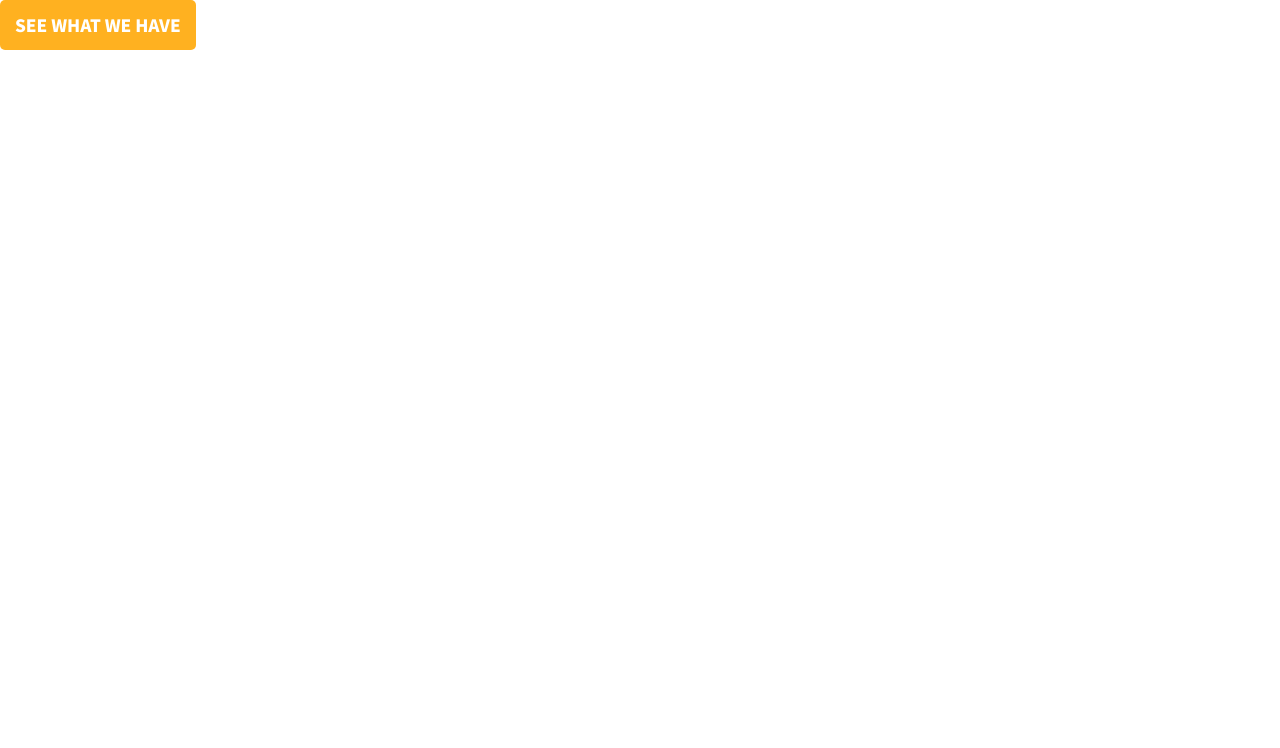
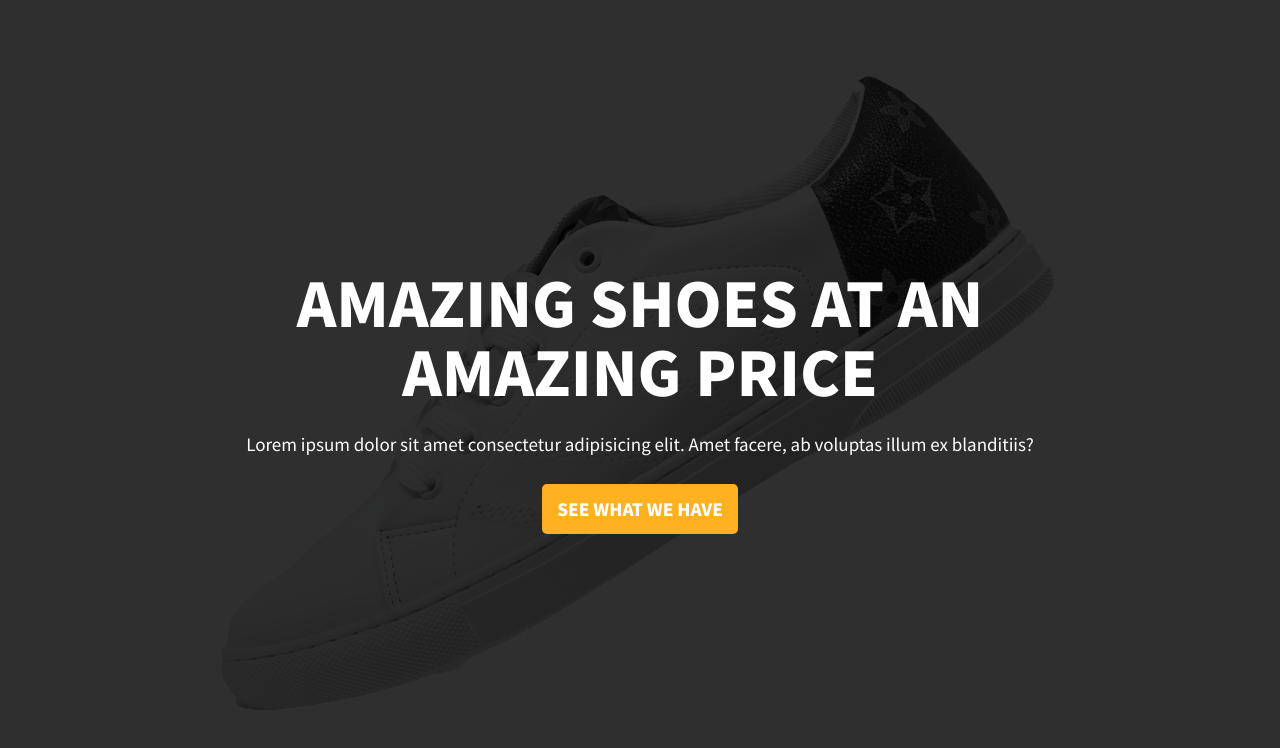
Before and after one commit to Yasirkhan6499/shoespage, a plain HTML site: page index.html in a window 1280 px wide. Drawn offline with Linux system fonts and the light colour scheme.

Commit message:
header completed

```diff
--- a/css/style.css
+++ b/css/style.css
@@ -1,4 +1,5 @@
 /***** Genral **********/
+
 html{
     font-size: 62.5%;
 }
@@ -9,6 +10,9 @@ html{
 body{
     font-family: 'Noto Sans JP', sans-serif;
     font-size: 1.7rem;
+
+
+
 }
 
 /******* Button *********/
@@ -38,3 +42,38 @@ border: none;
 }
 
 /******** Header **********/
+header{
+    height: 100vh;
+    background: url(/images/hero-page.png);
+    background-blend-mode: multiply;
+    background-repeat: no-repeat;
+    background-position: center center;
+    background-attachment: fixed;
+    background-color: rgba(0, 0, 0, 0.815);
+
+    color: white;
+
+    display: flex;
+    justify-content: center;
+    align-items: center;
+
+}
+.header__content{
+
+    z-index: 100;
+    max-width: 900px;
+    text-align: center;
+    margin: 0 auto;
+
+}
+.header__content h1{
+    margin-top: 0;
+    text-transform: uppercase;
+    font-size: clamp(4rem, 5.5vw, 6rem);
+    font-weight: 900;
+    margin: 0 2.5rem;
+
+}
+.header__content p{
+    margin: 3rem 5rem;
+}
--- a/index.html
+++ b/index.html
@@ -16,6 +16,15 @@
     <title>Shoes Landing Page By Yasir</title>
   </head>
   <body>
-    <button class="btn btn--primary">See What We have</button>
+    <header>
+      <div class="header__content">
+        <h1>Amazing shoes at an amazing price</h1>
+        <p>
+          Lorem ipsum dolor sit amet consectetur adipisicing elit. Amet facere,
+          ab voluptas illum ex blanditiis?
+        </p>
+        <button class="btn btn--primary">See What We have</button>
+      </div>
+    </header>
   </body>
 </html>
```
